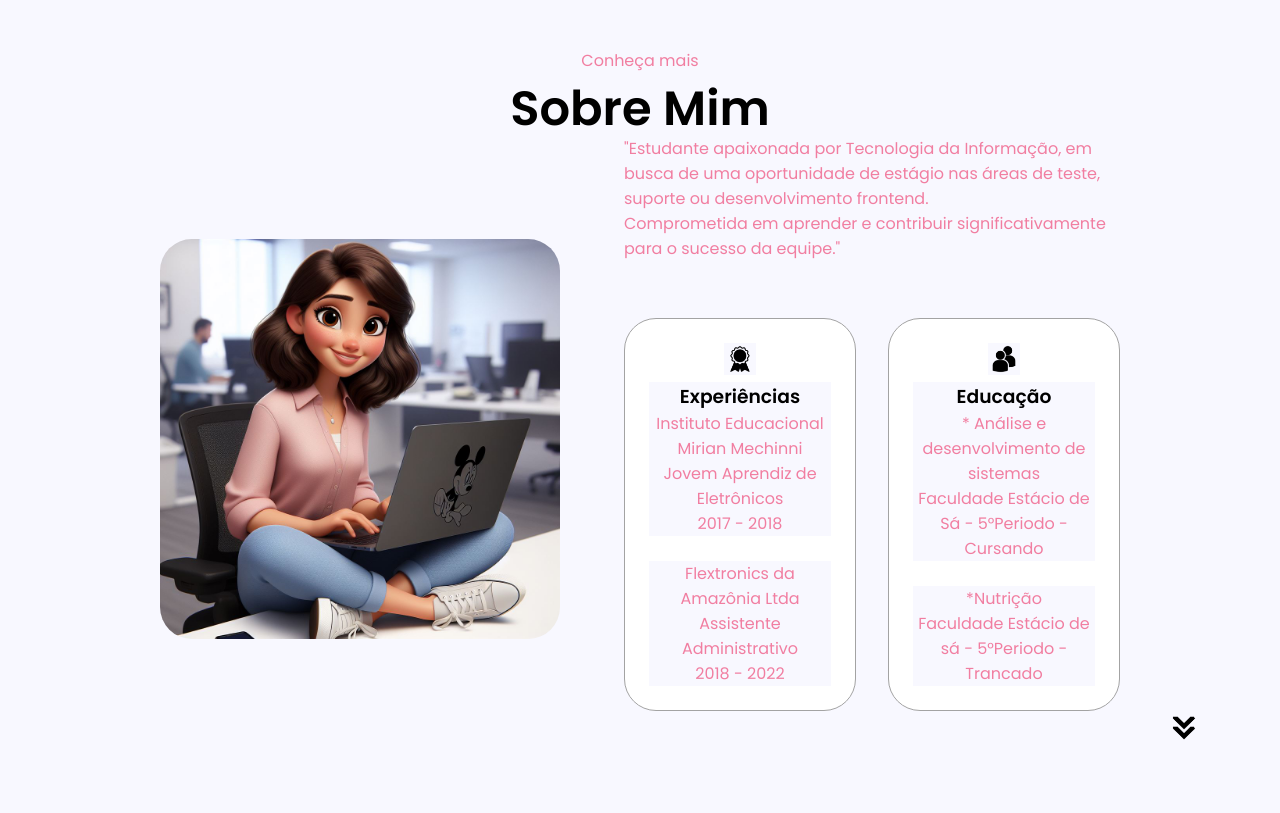
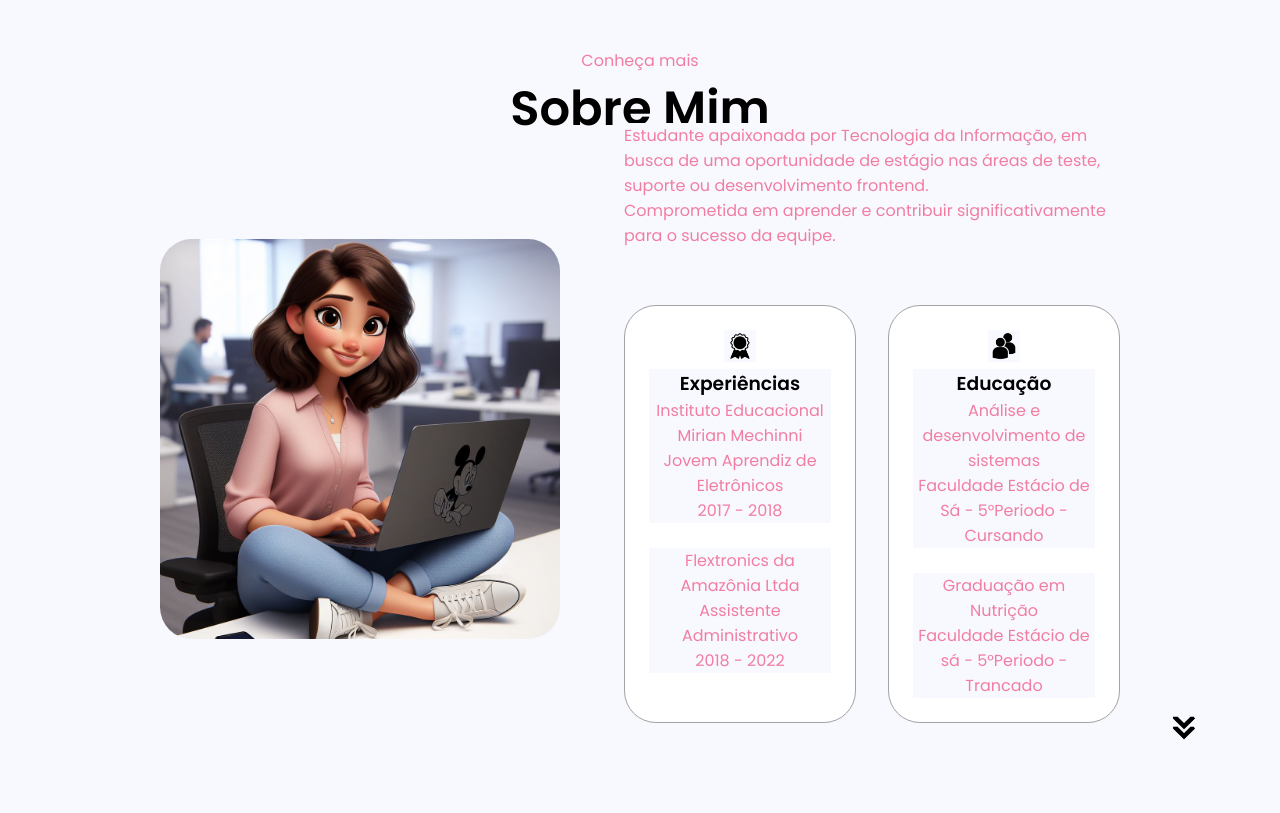
Before and after one commit to CarlaSerraoOn/portfolio_test, a plain HTML site: page index.html in a window 1280 px wide. Shown: the part 880-1693 px from the top of the page. Drawn offline with Linux system fonts and the light colour scheme.

Commit message:
comit final, agora foi.

```diff
--- a/index.html
+++ b/index.html
@@ -41,7 +41,7 @@
         <img src="./assets/profile-pic.png" alt="Carla Oliveiraprofile picture" />
       </div>
       <div class="section__text">
-        <p class="section__text__p1">Olá,eu me chamo</p>
+        <p class="section__text__p1">Olá, me chamo</p>
         <h1 class="title">Carla Oliveira</h1>
         <p class="section__text__p2">Desenvolvedora Frontend e Testadora de Software</p>
         <div class="btn-container">
@@ -88,8 +88,8 @@
         <div class="about-details-container">
           <div class="text-container">
             <p>
-              "Estudante apaixonada por Tecnologia da Informação, em busca de uma oportunidade de estágio nas áreas de teste, suporte ou desenvolvimento frontend. <br />
-               Comprometida em aprender e contribuir significativamente para o sucesso da equipe."
+              Estudante apaixonada por Tecnologia da Informação, em busca de uma oportunidade de estágio nas áreas de teste, suporte ou desenvolvimento frontend. <br />
+               Comprometida em aprender e contribuir significativamente para o sucesso da equipe.
             </p>
           <br />
           <div class="about-containers">
@@ -112,9 +112,9 @@
                 class="icon"
               />
               <h3>Educação</h3>
-              <p>* Análise e desenvolvimento de sistemas<br />Faculdade Estácio de Sá - 5°Periodo - Cursando </p>
+              <p>Análise e desenvolvimento de sistemas<br />Faculdade Estácio de Sá - 5°Periodo - Cursando </p>
               <br />
-              <p>*Nutrição<br />Faculdade Estácio de sá - 5°Periodo - Trancado</p>
+              <p>Graduação em Nutrição<br />Faculdade Estácio de sá - 5°Periodo - Trancado</p>
             </div>
           </div>
 
```
